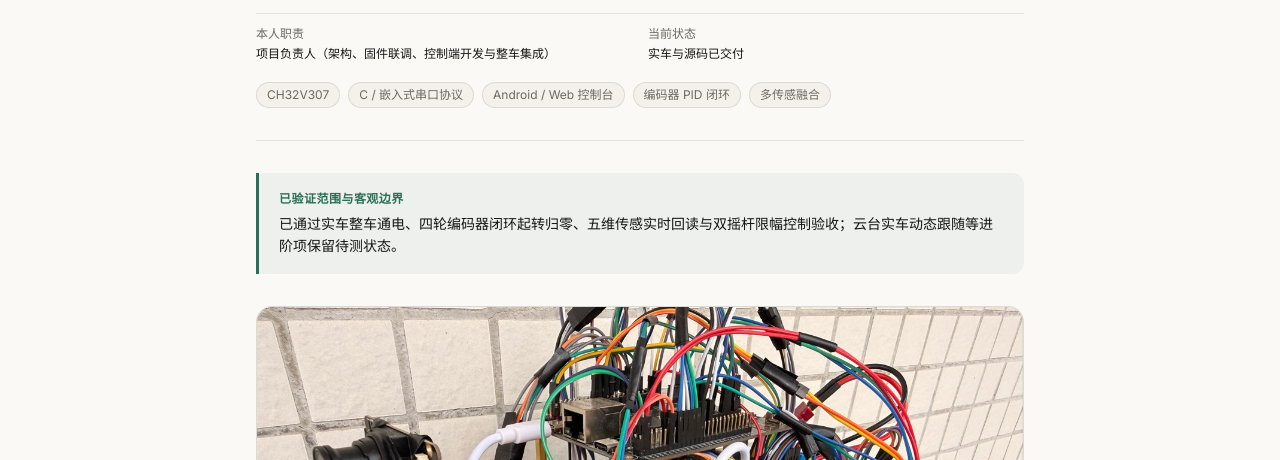
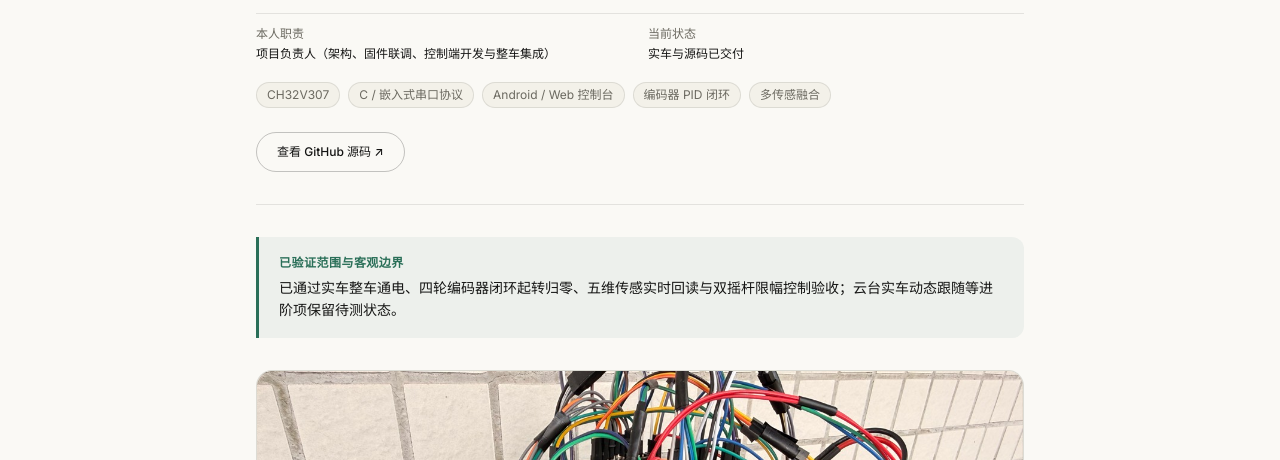
Before and after one commit to p3523190446-create/panyuanhao-site, an Astro site: page /projects/zhixing-loop in a window 1280 px wide. Shown: the part 340-800 px from the top of the page. Built offline with nearby package versions, Linux system fonts and the light colour scheme; Astro itself is replaced by a stand-in of ours.

Commit message:
feat: 回填 5 个公开项目 GitHub 源码仓库链接

```diff
--- a/src/content/projects/craftpact-ai.md
+++ b/src/content/projects/craftpact-ai.md
@@ -19,6 +19,7 @@ stack:
 coverImage: '/images/projects/craftpact-desktop.png'
 coverAlt: '《微匠智契》桌面端首页实测截图：展示“哪里不对劲”部件交互示意图、风险告警胶囊与右侧实时契约小票'
 demoUrl: 'https://craftpact-ai-boaxgqj25nd.qoder.website'
+repoUrl: 'https://github.com/p3523190446-create/craftpact-ai'
 ---
 
 ## 背景与痛点
--- a/src/content/projects/hongyu-zhijing.md
+++ b/src/content/projects/hongyu-zhijing.md
@@ -17,6 +17,7 @@ stack:
   - 'CH32 双模网关'
 coverImage: '/images/projects/hongyu-arch-v4.png'
 coverAlt: '《鸿语知境》V4 三层系统架构图：鸿蒙手持交互层、本地边缘推理与六道门安全层、CH32V307 麦轮执行与五维传感层'
+repoUrl: 'https://github.com/p3523190446-create/hongyu-zhijing'
 ---
 
 ## 背景与痛点
--- a/src/content/projects/web-testing-selenium.md
+++ b/src/content/projects/web-testing-selenium.md
@@ -15,6 +15,7 @@ stack:
   - 'Selenium WebDriver'
   - '自动化断言'
   - '截图存证'
+repoUrl: 'https://github.com/p3523190446-create/web-testing-selenium'
 ---
 
 ## 背景与痛点
--- a/src/content/projects/zhixing-loop.md
+++ b/src/content/projects/zhixing-loop.md
@@ -21,6 +21,7 @@ coverAlt: '《知行回路》麦克纳姆轮全向智能车实车斜视图，可
 gallery:
   - src: '/images/projects/zhixing-loop-control.png'
     caption: '移动端麦轮控制面板：左平移右转向双摇杆、30% 平稳限幅与松手四轮归零锁定'
+repoUrl: 'https://github.com/p3523190446-create/zhixing-loop'
 ---
 
 ## 背景与痛点
--- a/src/content/projects/zhixu-interview.md
+++ b/src/content/projects/zhixu-interview.md
@@ -17,6 +17,7 @@ stack:
   - '动画与降动效支持'
 coverImage: '/images/projects/zhixu-desktop.png'
 coverAlt: '《知序》桌面端学习概览截图：展示前端、Python、计算机基础题库入口、正确率与最近 7 次成绩趋势图'
+repoUrl: 'https://github.com/p3523190446-create/zhixu-interview'
 ---
 
 ## 背景与痛点
```
